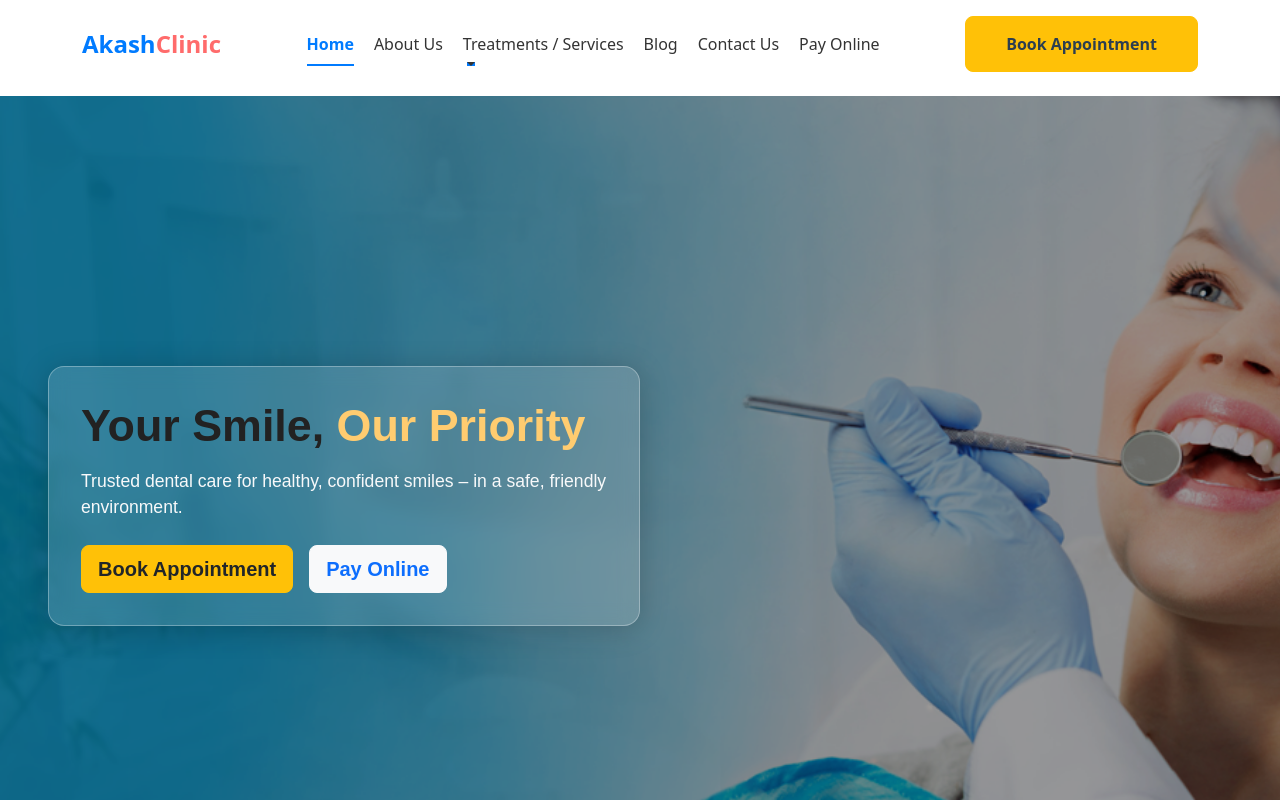
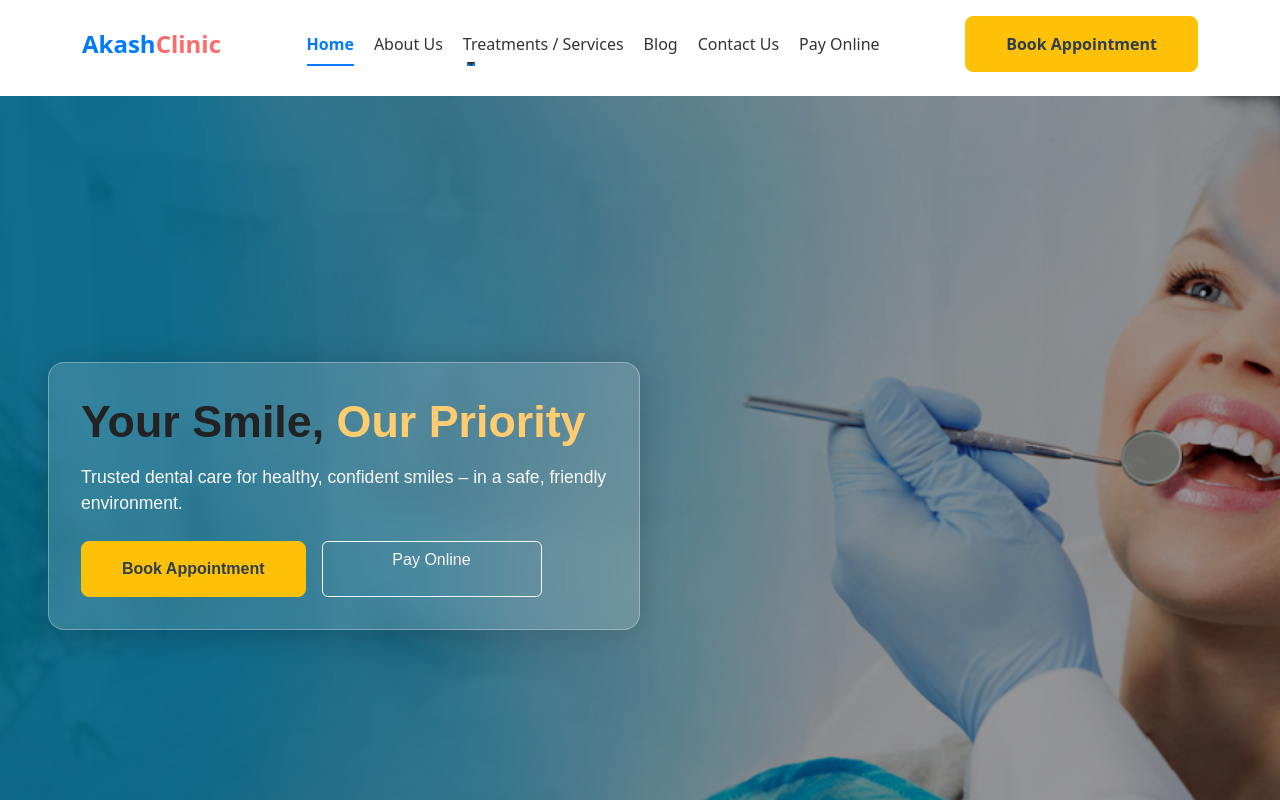
Before and after one commit to nishantrazz/dental, a React (Vite) app: page / in a window 1280 px wide. Shown: the top 800 px of the page. Built offline with nearby package versions, Linux system fonts and the light colour scheme.

Commit message:
update files

```diff
--- a/src/pages/AboutUs.jsx
+++ b/src/pages/AboutUs.jsx
@@ -3,6 +3,8 @@ import { Container, Row, Col, Button, Card } from "react-bootstrap";
 import "bootstrap/dist/css/bootstrap.min.css";
 import "../index.css";
 import Testimonials from "./Testimonials";
+import { Link } from "react-router-dom";
+
 
 function AboutUs() {
   return (
@@ -320,7 +322,10 @@ function AboutUs() {
         <Container>
           <h2>Book Your Consultation Today</h2>
           <div className="cta-buttons">
-            <a href="BookAppointment" className="cta-btn primary-btn">Book Appointment</a>
+            <Link to="/BookAppointment" className="cta-btn primary-btn">
+              Book Appointment
+            </Link>
+
           </div>
           {/* <p>
             <a
--- a/src/pages/Blog.jsx
+++ b/src/pages/Blog.jsx
@@ -1,6 +1,7 @@
 // src/pages/Blog.jsx
 import React from "react";
 import { Card, Button, Row, Col, Form, ListGroup } from "react-bootstrap";
+import { Link } from "react-router-dom";
 
 const blogPosts = [
   {
@@ -83,9 +84,12 @@ function Blog() {
                 Schedule a consultation with our dental experts today and take the first step
                 toward a healthier smile.
               </p>
-          <div className="cta-buttons">
-            <a href="BookAppointment" className="cta-btn primary-btn">Book Appointment</a>
-          </div>
+              <div className="cta-buttons">
+                <Link to="/BookAppointment" className="cta-btn primary-btn">
+                  Book Appointment
+                </Link>
+
+              </div>
             </section>
           </Col>
 
--- a/src/pages/Contact.jsx
+++ b/src/pages/Contact.jsx
@@ -1,6 +1,7 @@
 import React from 'react';
 import '../index.css';
 import { Form, Button } from 'react-bootstrap';
+import { Link } from "react-router-dom";
 
 const ContactUs = () => {
   return (
@@ -121,8 +122,12 @@ const ContactUs = () => {
           <div className="cta-card gradient-card">
             <h3>Your Smile Journey Starts with a Single Step.</h3>
             <div className="cta-buttons">
-              <a href="BookAppointment" className="cta-btn primary-btn">Book Appointment</a>
-              <Button href="PayOnline" variant="outline-light" className="cta-btn secondary-btn">Pay Online</Button>
+              <Link to="/BookAppointment" className="cta-btn primary-btn">
+                Book Appointment
+              </Link>
+              <Button as={Link} to="/PayOnline" variant="outline-light" className="cta-btn secondary-btn">
+                Pay Online
+              </Button>
             </div>
           </div>
         </section>
--- a/src/pages/Home.jsx
+++ b/src/pages/Home.jsx
@@ -4,6 +4,8 @@ import AOS from "aos";
 import "aos/dist/aos.css";
 import "../index.css";
 import Testimonials from "./Testimonials";
+import { Link } from "react-router-dom";
+
 
 const Home = () => {
   useEffect(() => {
@@ -72,12 +74,10 @@ const Home = () => {
 
               {/* Buttons */}
               <div className="d-flex flex-wrap gap-3">
-                <Button variant="warning" size="lg" className="fw-bold text-dark" href="/BookAppointment">
-                  Book Appointment
-                </Button>
-                <Button variant="light" size="lg" className="fw-bold text-primary" href="/PayOnline">
-                  Pay Online
-                </Button>
+             <Link to="/BookAppointment" className="cta-btn primary-btn">Book Appointment</Link>
+            <Button as={Link} to="/PayOnline" variant="outline-light" className="cta-btn secondary-btn">
+              Pay Online
+            </Button>
               </div>
             </div>
           </div>
@@ -187,8 +187,10 @@ const Home = () => {
             Book your appointment today and let us care for your smile.
           </p>
           <div className="cta-buttons">
-            <a href="BookAppointment" className="cta-btn primary-btn">Book Appointment</a>
-            <Button href="PayOnline" className="cta-btn secondary-btn">Pay Online</Button>
+            <Link to="/BookAppointment" className="cta-btn primary-btn">Book Appointment</Link>
+            <Button as={Link} to="/PayOnline" variant="outline-light" className="cta-btn secondary-btn">
+              Pay Online
+            </Button>
           </div>
         </Container>
       </section>
--- a/vite.config.js
+++ b/vite.config.js
@@ -4,7 +4,7 @@ import react from '@vitejs/plugin-react'
 // https://vite.dev/config/
 export default defineConfig({
   plugins: [react()],
-    base: '/dental/',
+
 
 
 })
```
Lines whose indentation alone changed are shown as unchanged.
